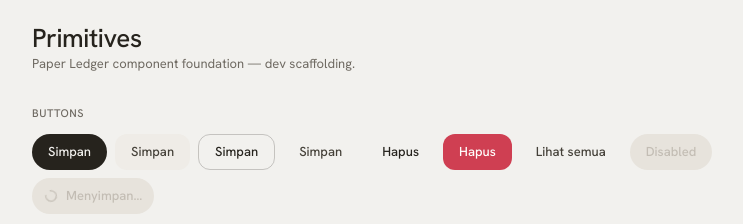
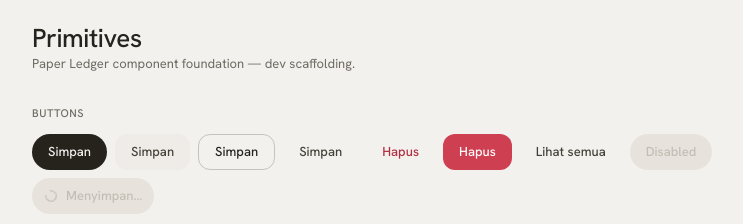
Before and after one commit to glennprays/catet, a Next.js app: page /primitives in a window 1280 px wide. Shown: the top 224 px of the page, without its empty margins (248-991 px from the left). Built offline with nearby package versions, Linux system fonts and the light colour scheme.

Commit message:
feat: add dangerGhost button variant

```diff
--- a/src/components/ui/button.tsx
+++ b/src/components/ui/button.tsx
@@ -17,6 +17,7 @@ const buttonVariants = cva(
         secondary:
           "bg-secondary text-secondary-foreground hover:bg-secondary/80",
         ghost: "text-ink-soft hover:bg-surface-200",
+        dangerGhost: "text-over-text hover:bg-over-wash",
         link: "text-ink-soft underline-offset-4 hover:underline",
       },
       size: {
```
